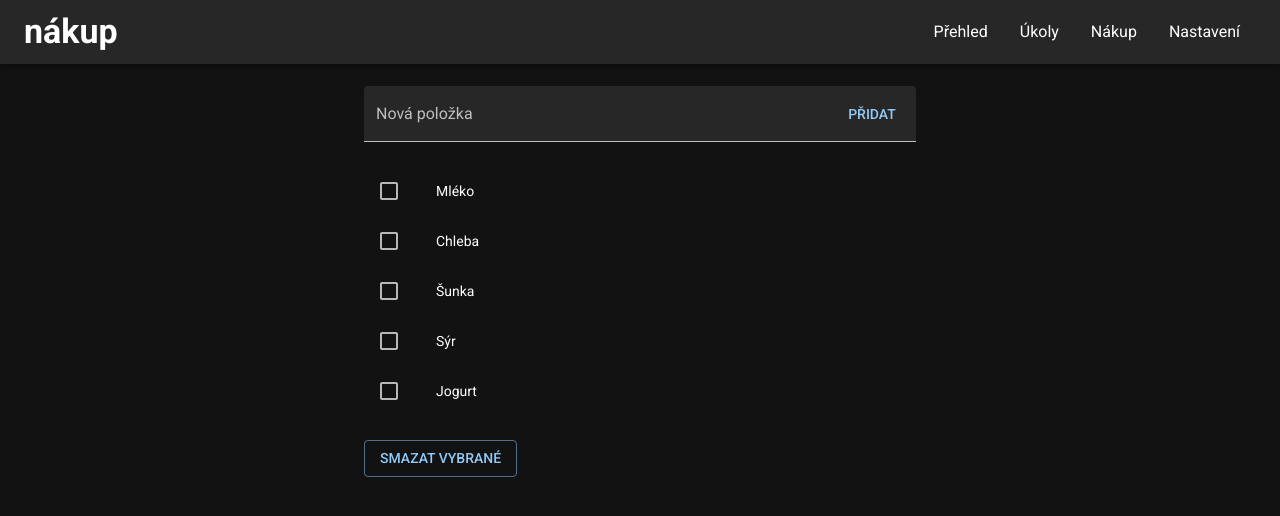
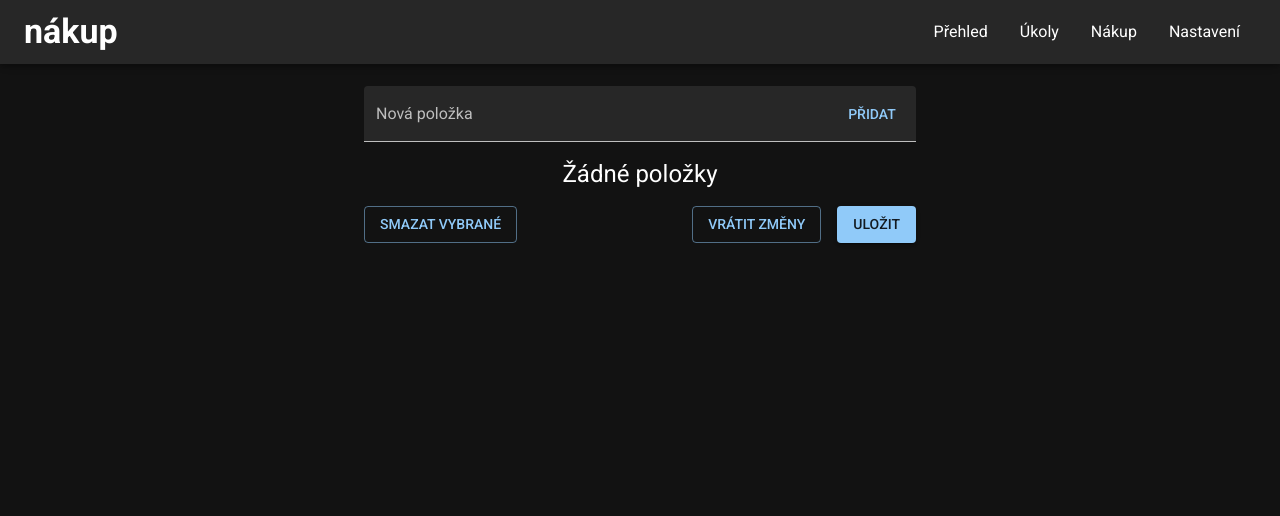
Before and after one commit to VladimirHejrosky/tasqr, a Next.js app: page /shopping in a window 1280 px wide. Shown: the top 516 px of the page. Built offline with nearby package versions, Linux system fonts and the light colour scheme; what @mui/material-nextjs would draw is missing.

Commit message:
Saving changes to localstorage

```diff
--- a/app/shopping/components/ShoppingList.tsx
+++ b/app/shopping/components/ShoppingList.tsx
@@ -5,7 +5,6 @@ import {
   Checkbox,
   FilledInput,
   FormControl,
-  Input,
   InputAdornment,
   InputLabel,
   List,
@@ -33,6 +32,25 @@ const fetchData = async (): Promise<Item[]> => {
   ];
 };
 
+const getDataFromLocalStorage = () => {
+  if (typeof window !== "undefined") {
+    const data = localStorage.getItem("shoppingList");
+    return data ? JSON.parse(data) : [];
+  }
+};
+
+const saveDataToLocalStorage = (data: Item[]) => {
+  if (typeof window !== "undefined") {
+    localStorage.setItem("shoppingList", JSON.stringify(data));
+  }
+};
+
+const clearLocalStorage = () => {
+  if (typeof window !== "undefined") {
+    localStorage.removeItem("shoppingList");
+  }
+};
+
 const ShoppingList = () => {
   const [items, setItems] = useState<Item[]>([]);
   const [initialItems, setInitialItems] = useState<Item[]>([]);
@@ -40,13 +58,27 @@ const ShoppingList = () => {
   const [inputValue, setInputValue] = useState("");
 
   useEffect(() => {
+    const storedData = getDataFromLocalStorage();
+    if (storedData && storedData.length > 0) {
+      setInitialItems(storedData);
+    }
+  }, []);
+
+  useEffect(() => {
     const loadItems = async () => {
       const data = await fetchData();
-      setItems(data);
       setInitialItems(structuredClone(data));
+
+      const storedData = getDataFromLocalStorage();
+      storedData ? setItems(storedData) : setItems(data);
     };
     loadItems();
   }, []);
+
+  const handleReset = async () => {
+    clearLocalStorage();
+    setItems(initialItems);
+  };
 
   const handleToggle = (id: number) => {
     setItems((prevItems) =>
@@ -98,6 +130,7 @@ const ShoppingList = () => {
       return;
     }
     setIsChanges(true);
+    saveDataToLocalStorage(items);
     console.log("✅ Změněné:", updatedItems);
     console.log("🆕 Nové:", newItems);
     console.log("❌ Smazané:", deletedItems);
@@ -128,7 +161,11 @@ const ShoppingList = () => {
         />
       </FormControl>
 
-          {items.length === 0 ? <Typography variant="h5" align="center">Žádné položky</Typography> : (
+      {items.length === 0 ? (
+        <Typography variant="h5" align="center">
+          Žádné položky
+        </Typography>
+      ) : (
         <>
           <List sx={{ width: "100%", bgcolor: "background.paper" }}>
             {items.map(
@@ -153,7 +190,7 @@ const ShoppingList = () => {
             {items.map(
               (item) =>
                 item.checked && (
-              <ListItem key={item.id} disablePadding sx={{opacity: 0.7}}>
+                  <ListItem key={item.id} disablePadding sx={{ opacity: 0.7 }}>
                     <ListItemButton onClick={() => handleToggle(item.id)} dense>
                       <ListItemIcon>
                         <Checkbox
@@ -169,12 +206,25 @@ const ShoppingList = () => {
                 )
             )}
           </List>
-      <Box marginTop={2} display={"flex"} justifyContent={isChanges ? "space-between" : "flex-start"}>
-        <Button variant="outlined"  onClick={handleDelete}>Smazat vybrané</Button>
+        </>
+      )}
+      <Box
+        marginTop={2}
+        display={"flex"}
+        justifyContent={isChanges ? "space-between" : "flex-start"}
+      >
+        <Button variant="outlined" onClick={handleDelete}>
+          Smazat vybrané
+        </Button>
+        <Box gap={2} display={"flex"}>
+          {isChanges && (
+            <Button onClick={handleReset} variant="outlined">
+              Vrátit změny
+            </Button>
+          )}
           {isChanges && <Button variant="contained">Uložit</Button>}
         </Box>
-      </>
-          )}
+      </Box>
     </>
   );
 };
```
Lines whose indentation alone changed are shown as unchanged.
